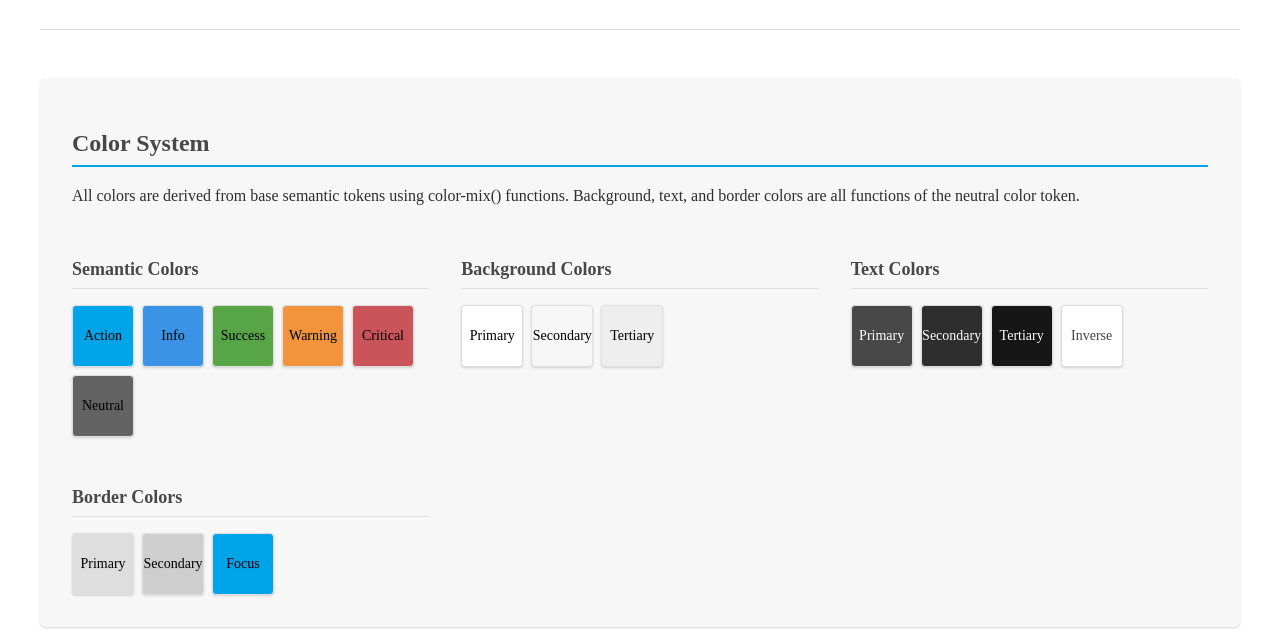
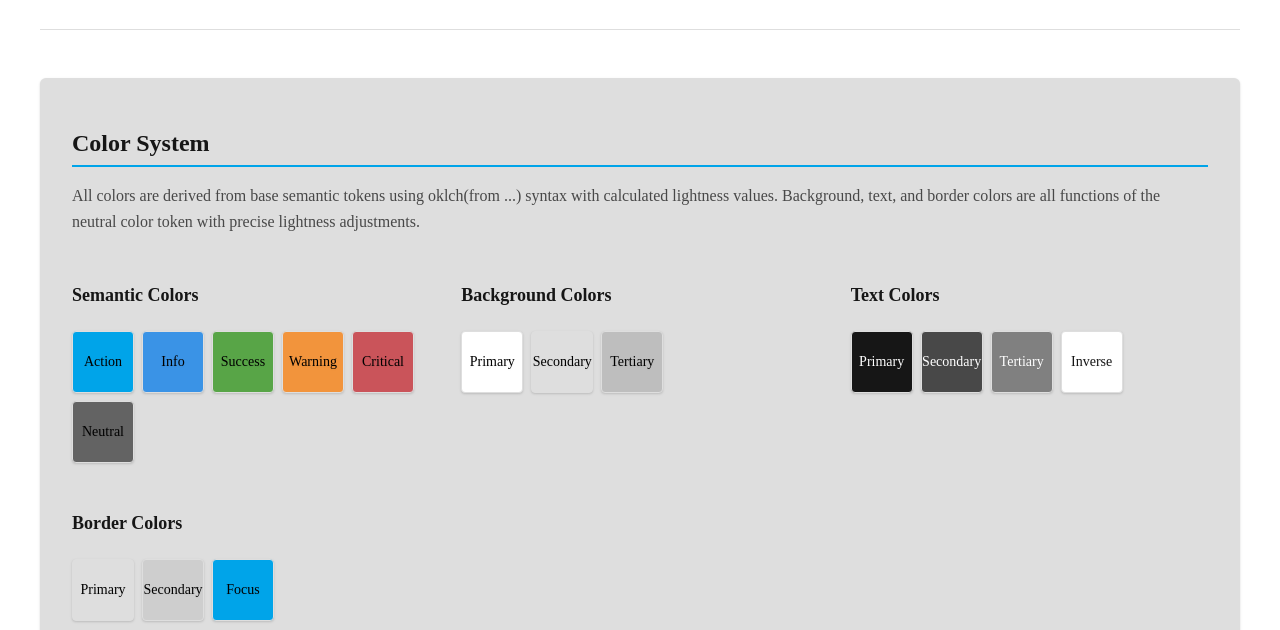
Before and after one commit to aaronsleeper/design-token-base, a website: page index.html in a window 1280 px wide. Shown: the part 170-800 px from the top of the page. Drawn offline with Linux system fonts and the light colour scheme.

Commit message:
Update color system to use oklch(from ...) syntax
- Replaced color-mix() with oklch(from ...) syntax for precise lightness control
- Background colors: neutral + 0.50, +0.40, +0.30 lightness
- Text colors: neutral -0.30, -0.10, +0.10 lightness
- Border colors: neutral +0.40, +0.35 lightness
- Button hover states: base color -0.10 lightness
- More precise control over color relationships
- Better performance with native CSS calculations
- Updated section description to reflect new approach

```diff
--- a/demo/demo.css
+++ b/demo/demo.css
@@ -234,7 +234,7 @@
 }
 
 .btn-action:hover {
-  background-color: color-mix(in oklch, var(--color-action) 80%, black);
+  background-color: oklch(from var(--color-action) calc(l - 0.10) c h);
 }
 
 .btn-info {
@@ -243,7 +243,7 @@
 }
 
 .btn-info:hover {
-  background-color: color-mix(in oklch, var(--color-info) 80%, black);
+  background-color: oklch(from var(--color-info) calc(l - 0.10) c h);
 }
 
 .btn-success {
@@ -252,7 +252,7 @@
 }
 
 .btn-success:hover {
-  background-color: color-mix(in oklch, var(--color-success) 80%, black);
+  background-color: oklch(from var(--color-success) calc(l - 0.10) c h);
 }
 
 .btn-warning {
@@ -261,7 +261,7 @@
 }
 
 .btn-warning:hover {
-  background-color: color-mix(in oklch, var(--color-warning) 80%, black);
+  background-color: oklch(from var(--color-warning) calc(l - 0.10) c h);
 }
 
 .btn-critical {
@@ -270,7 +270,7 @@
 }
 
 .btn-critical:hover {
-  background-color: color-mix(in oklch, var(--color-critical) 80%, black);
+  background-color: oklch(from var(--color-critical) calc(l - 0.10) c h);
 }
 
 .btn-neutral {
@@ -279,7 +279,7 @@
 }
 
 .btn-neutral:hover {
-  background-color: color-mix(in oklch, var(--color-neutral) 80%, black);
+  background-color: oklch(from var(--color-neutral) calc(l - 0.10) c h);
 }
 
 .card-group {
--- a/index.html
+++ b/index.html
@@ -21,7 +21,7 @@
             <!-- Color Tokens Section -->
             <section class="demo-section">
                 <h2 class="section-title">Color System</h2>
-                <p class="section-description">All colors are derived from base semantic tokens using color-mix() functions. Background, text, and border colors are all functions of the neutral color token.</p>
+                <p class="section-description">All colors are derived from base semantic tokens using oklch(from ...) syntax with calculated lightness values. Background, text, and border colors are all functions of the neutral color token with precise lightness adjustments.</p>
 
                 <div class="color-grid">
                     <div class="color-group">
--- a/tokens/scss/_colors.scss
+++ b/tokens/scss/_colors.scss
@@ -10,18 +10,18 @@ $color-warning: oklch(75% 0.15 60);
 $color-critical: oklch(60% 0.15 20);
 $color-neutral: oklch(50% 0 0);
 
-// Background Colors - derived from neutral
-$color-background-primary: color-mix(in oklch, $color-neutral 0%, white);
-$color-background-secondary: color-mix(in oklch, $color-neutral 5%, white);
-$color-background-tertiary: color-mix(in oklch, $color-neutral 10%, white);
+// Background Colors - derived from neutral using oklch(from ...) syntax
+$color-background-primary: oklch(from $color-neutral calc(l + 0.50) c h);
+$color-background-secondary: oklch(from $color-neutral calc(l + 0.40) c h);
+$color-background-tertiary: oklch(from $color-neutral calc(l + 0.30) c h);
 
-// Text Colors - derived from neutral
-$color-text-primary: color-mix(in oklch, $color-neutral 80%, black);
-$color-text-secondary: color-mix(in oklch, $color-neutral 60%, black);
-$color-text-tertiary: color-mix(in oklch, $color-neutral 40%, black);
-$color-text-inverse: color-mix(in oklch, $color-neutral 0%, white);
+// Text Colors - derived from neutral using oklch(from ...) syntax
+$color-text-primary: oklch(from $color-neutral calc(l - 0.30) c h);
+$color-text-secondary: oklch(from $color-neutral calc(l - 0.10) c h);
+$color-text-tertiary: oklch(from $color-neutral calc(l + 0.10) c h);
+$color-text-inverse: oklch(from $color-neutral calc(l + 0.50) c h);
 
-// Border Colors - derived from neutral
-$color-border-primary: color-mix(in oklch, $color-neutral 20%, white);
-$color-border-secondary: color-mix(in oklch, $color-neutral 30%, white);
+// Border Colors - derived from neutral using oklch(from ...) syntax
+$color-border-primary: oklch(from $color-neutral calc(l + 0.40) c h);
+$color-border-secondary: oklch(from $color-neutral calc(l + 0.35) c h);
 $color-border-focus: $color-action;
--- a/tokens/scss/tokens.scss
+++ b/tokens/scss/tokens.scss
@@ -19,20 +19,20 @@
   --color-critical: #{$color-critical};
   --color-neutral: #{$color-neutral};
 
-  // Background Colors - derived from neutral using color-mix()
-  --color-background-primary: color-mix(in oklch, var(--color-neutral) 0%, white);
-  --color-background-secondary: color-mix(in oklch, var(--color-neutral) 5%, white);
-  --color-background-tertiary: color-mix(in oklch, var(--color-neutral) 10%, white);
+  // Background Colors - derived from neutral using oklch(from ...) syntax
+  --color-background-primary: oklch(from var(--color-neutral) calc(l + 0.50) c h);
+  --color-background-secondary: oklch(from var(--color-neutral) calc(l + 0.40) c h);
+  --color-background-tertiary: oklch(from var(--color-neutral) calc(l + 0.30) c h);
 
-  // Text Colors - derived from neutral using color-mix()
-  --color-text-primary: color-mix(in oklch, var(--color-neutral) 80%, black);
-  --color-text-secondary: color-mix(in oklch, var(--color-neutral) 60%, black);
-  --color-text-tertiary: color-mix(in oklch, var(--color-neutral) 40%, black);
-  --color-text-inverse: color-mix(in oklch, var(--color-neutral) 0%, white);
+  // Text Colors - derived from neutral using oklch(from ...) syntax
+  --color-text-primary: oklch(from var(--color-neutral) calc(l - 0.30) c h);
+  --color-text-secondary: oklch(from var(--color-neutral) calc(l - 0.10) c h);
+  --color-text-tertiary: oklch(from var(--color-neutral) calc(l + 0.10) c h);
+  --color-text-inverse: oklch(from var(--color-neutral) calc(l + 0.50) c h);
 
-  // Border Colors - derived from neutral using color-mix()
-  --color-border-primary: color-mix(in oklch, var(--color-neutral) 20%, white);
-  --color-border-secondary: color-mix(in oklch, var(--color-neutral) 30%, white);
+  // Border Colors - derived from neutral using oklch(from ...) syntax
+  --color-border-primary: oklch(from var(--color-neutral) calc(l + 0.40) c h);
+  --color-border-secondary: oklch(from var(--color-neutral) calc(l + 0.35) c h);
   --color-border-focus: var(--color-action);
 
   // Typography Custom Properties
```
Also changed, not shown: tokens.css.
